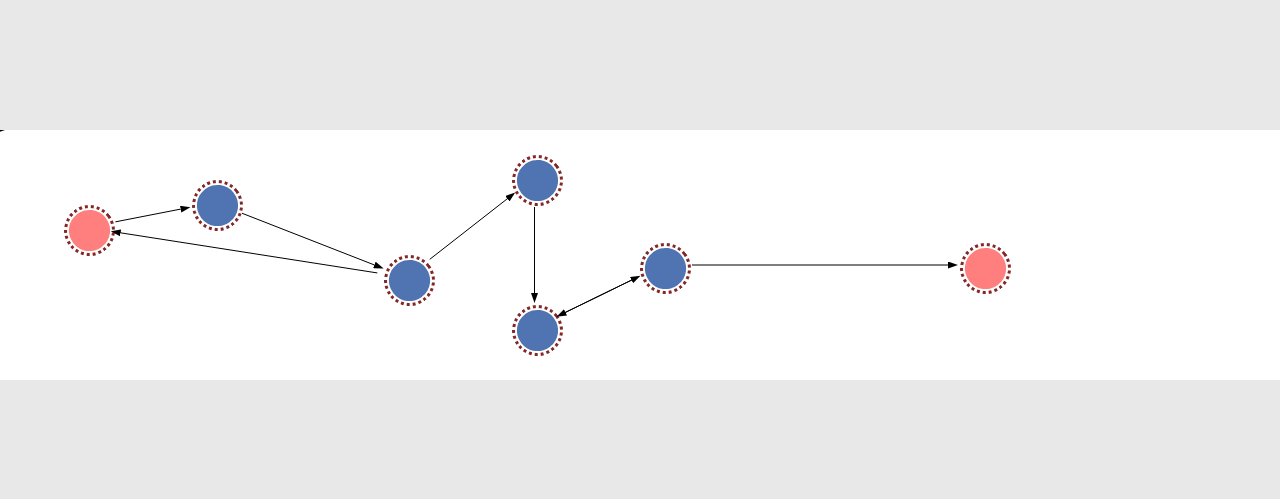
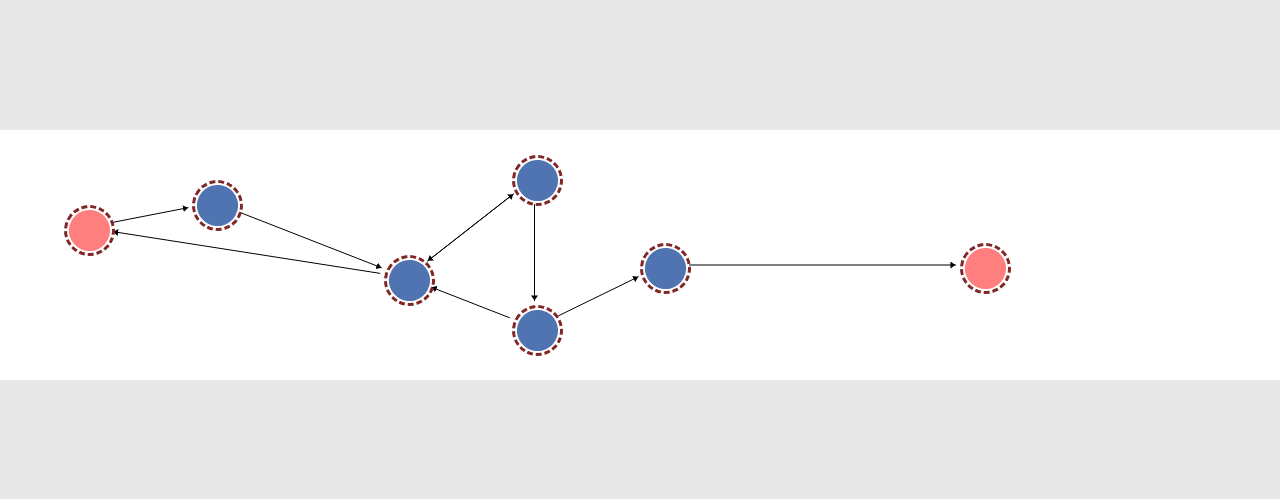
Before and after one commit to TCC2021SeniorProject/webGaphicalEvent, a plain HTML site: page index.html in a window 1280 px wide. Drawn offline with nearby package versions, Linux system fonts and the light colour scheme.

Commit message:
Fixed opposite direction bug and refactored code

```diff
--- a/css/test.css
+++ b/css/test.css
@@ -28,8 +28,8 @@ body {
     height: 45px;
     width: 45px;
     border: 1px solid;
-    border-color: rgb(131, 39, 39);
-    border-style: dotted;
+    border-color: hsl(0, 54%, 33%);
+    border-style: dashed;
     border-width: 3px;
     border-radius: 50%;
 }
@@ -42,6 +42,30 @@ body {
     width: 90%;
     background-color: rgb(79, 116, 177);
     border-radius: 50%;
+    transition: 1s;
+}
+
+.circle:hover {
+    background-color: rgb(44, 81, 141);
+    transition: 1s;
+}
+
+.inner_circle {
+    position: relative;
+    margin: auto;
+    height: 80%;
+    width: 80%;
+    top : 10%;
+    left: 0%;
+    background-color: rgb(163, 85, 85);
+    border-radius: 50%;
+    transition: 1s;
+    z-index: -1;
+}
+
+.inner_circle:hover {
+    background-color: rgb(116, 57, 57);
+    transition: 1s;
 }
 
 svg {
@@ -51,10 +75,12 @@ svg {
 }
 
 .line {
+    transition: 2s;
     position: absolute;
     background-color: #000;
     height: 4px;
     cursor: pointer;
+    z-index: 2;
 }
 
 #outer_circle_1 {
--- a/index.html
+++ b/index.html
@@ -8,42 +8,13 @@
   </head>
   <body>
     <div class="canvas" id="canvas">
-      <div class="outer_circle" id ="outer_circle_1">
-        <div class="circle" id ="circle_1"></div>
-      </div>
-
-      <div class="outer_circle" id ="outer_circle_2">
-        <div class="circle" id ="circle_2"></div>
-      </div>
-
-      <div class="outer_circle" id ="outer_circle_3">
-        <div class="circle" id ="circle_3"></div>
-      </div>
-
-      <div class="outer_circle" id ="outer_circle_4">
-        <div class="circle" id ="circle_4"></div>
-      </div>
-
-      <div class="outer_circle" id ="outer_circle_5">
-        <div class="circle" id ="circle_5"></div>
-      </div>
-
-      <div class="outer_circle" id ="outer_circle_6">
-        <div class="circle" id ="circle_6"></div>
-      </div>
-
-      <div class="outer_circle" id ="outer_circle_7">
-        <div class="circle" id ="circle_7"></div>
-      </div>
-
       <svg xmlns="http://www.w3.org/2000/svg" viewBox="0 0 350 100">
         <defs>
           <marker id="arrowhead" markerWidth="10" markerHeight="7"
-          refX="5" refY="3.5" orient="auto">
-            <polygon points="0 0, 10 3.5, 0 7" />
+          refX="5.5" refY="3.5" orient="auto">
+            <polygon points="0 0, 5 3.5, 0 7" />
           </marker>
         </defs>
-
       </svg>
 
       <svg>
@@ -73,6 +44,41 @@
       <svg>
         <line class="line" id="line_9" x1="0" y1="0" x2="0" y2="0" stroke="black" marker-end="url(#arrowhead)" />
       </svg>
+      <svg>
+        <line class="line" id="line_10" x1="0" y1="0" x2="0" y2="0" stroke="black" marker-end="url(#arrowhead)" />
+      </svg>
+
+      <div class="outer_circle" id ="outer_circle_1" >
+        <div class="circle" id ="circle_1">
+          <div class="inner_circle"></div>
+        </div>
+      </div>
+
+      <div class="outer_circle" id ="outer_circle_2">
+        <div class="circle" id ="circle_2"></div>
+      </div>
+
+      <div class="outer_circle" id ="outer_circle_3">
+        <div class="circle" id ="circle_3"></div>
+      </div>
+
+      <div class="outer_circle" id ="outer_circle_4">
+        <div class="circle" id ="circle_4"></div>
+      </div>
+
+      <div class="outer_circle" id ="outer_circle_5">
+        <div class="circle" id ="circle_5"></div>
+      </div>
+
+      <div class="outer_circle" id ="outer_circle_6">
+        <div class="circle" id ="circle_6"></div>
+      </div>
+
+      <div class="outer_circle" id ="outer_circle_7">
+        <div class="circle" id ="circle_7">
+          <div class="inner_circle"></div>
+        </div>
+      </div>
     </div>
   </body>
 </html>
--- a/script/test.js
+++ b/script/test.js
@@ -1,13 +1,16 @@
 //Used jquery
 
-const STRAIGHT_ANGLE = 180;
-const LINE_TIME_INTERVAL = 300;
+const STRAIGHT_ANGLE = 240;
 const CIRCLE_ROTATION_SPEED = 25;
+const FASTER_CIRCLE_ROTATION_SPEED = 15;
 const DEGREE_SHIFT = 1.5;
 const LINE_PADDING_VALUE = 7;
+const BACKWARD_MULTIPLIER = 19;
 
 function isZooming() {
-    var newPx_ratio = window.devicePixelRatio || window.screen.availWidth / document.documentElement.clientWidth;
+    var newPx_ratio = window.devicePixelRatio
+     || window.screen.availWidth
+      / document.documentElement.clientWidth;
     if (newPx_ratio != px_ratio) {
        px_ratio = newPx_ratio;
        return true;
@@ -16,113 +19,146 @@ function isZooming() {
     }
  }
 
-function rotate(outer_circles) {
+function rotate(outer_circles, faster) {
     counter = 0;
     var interval_obj = setInterval(function() {
         if (counter >= STRAIGHT_ANGLE) {
             counter = 0;
         }
         $(outer_circles).css({
-            'transform': 'rotate(' + counter * DEGREE_SHIFT + 'deg)'
+            'transform': 'rotate('
+              + counter * DEGREE_SHIFT + 'deg)'
         });
         counter++;
-    }, CIRCLE_ROTATION_SPEED);
+    }, (faster) ? FASTER_CIRCLE_ROTATION_SPEED
+         : CIRCLE_ROTATION_SPEED );
     return interval_obj;
 }
 
+//returns center points
 function getOffset(element) {
     var position = $(element).position();
     var xSize = $(element).width();
     var ySize = $(element).height();
     return {
-        left: position.left + xSize / 2,
-        top: position.top + ySize / 2
+        x: position.left + xSize / 2,
+        y: position.top + ySize / 2
     };
 }
 
 function getTheta(x1, y1, x2, y2) {
-    return Math.atan(((y2 - y1) / (x2 - x1)))
+    console.log("x: " + (x2 - x1));
+    console.log("y: " + -(y2 - y1));
+    console.log("Theta: " + Math.atan(-(y2 - y1) / (x2 - x1)));
+    return Math.atan(-(y2 - y1) / (x2 - x1));
 }
 
-function getStartPos(x1, y1, r, theta, flipped) {
-    if (flipped) {
-        return {
-            x1: x1 - Math.cos(theta) * r,
-            y1: y1 - Math.sin(theta) * r
-        }
-    } else {
-        return {
-            x1: x1 + Math.cos(theta) * r,
-            y1: y1 + Math.sin(theta) * r
-        }
+function getWidth(r, theta) {
+    return Math.cos(theta) * r * 0.90;
+}
+
+function getHeight(r, theta) {
+    return Math.sin(theta) * r * 0.90;
+}
+
+//starts at the contour of the circle
+function getStartPos(x1, y1, r, theta) {
+    return {
+        left: x1 + getWidth(r, theta),
+        top: y1 - getHeight(r, theta)
     }
 }
 
-function setEndPos(x2, y2, r, theta, flipped) {
-    if (flipped) {
-        return {
-            x2: x2 + Math.cos(theta) * r,
-            y2: y2 + Math.sin(theta) * r
-        }
-    } else {
-        return {
-            x2: x2 - Math.cos(theta) * r,
-            y2: y2 - Math.sin(theta) * r
-        }
+function getStartPosOpposite(x1, y1, r, theta) {
+    return {
+        left: x1 - getWidth(r, theta),
+        top: y1 + getHeight(r, theta)
     }
 }
 
+//ends at the contour of the circle
+function getEndPos(x2, y2, r, theta) {
+    return {
+        left: x2 - getWidth(r, theta),
+        top: y2 + getHeight(r, theta)
+    }
+}
 
-function centerLinePosition(line, x1, y1, x2, y2, r, flipped) {
-
-    var theta = getTheta(x1, y1, x2, y2);
-    var startPos = getStartPos(x1, y1, r, theta, flipped);
-    var endPos = setEndPos(x2, y2, r, theta, flipped);
-    $(line).attr("x1", startPos.x1);
-    $(line).attr("y1", startPos.y1);
-    $(line).attr("x2", endPos.x2);
-    $(line).attr("y2", endPos.y2);
+function getEndPosOpposite(x2, y2, r, theta) {
+    return {
+        left: x2 + getWidth(r, theta),
+        top: y2 - getHeight(r, theta)
+    }
 }
 
 function getRadiusOfCircle(circle) {
     return ($(circle).width() / 2) + LINE_PADDING_VALUE;
 }
 
-function drawLine(departCircle, arriveCircle, line, flipped) {
-    var departNodePos = getOffset(departCircle);
-    var arriveNodePos = getOffset(arriveCircle);
-    var r = getRadiusOfCircle(departCircle);
+//Get coordinations of the points
+function getCoordinations(startCir, endCir) {
+    var startCenter = getOffset(startCir);
+    var endCenter = getOffset(endCir);
+    var theta = getTheta(startCenter.x, startCenter.y,
+        endCenter.x, endCenter.y);
+    var r = getRadiusOfCircle(startCir);
 
-    //modify depart position
-    x1 = departNodePos.left;
-    y1 = departNodePos.top;
-
-    //modify arrive position
-    x2 = arriveNodePos.left;
-    y2 = arriveNodePos.top;
-    centerLinePosition(line, x1, y1, x2, y2, r, flipped);
+    //right-ward direction
+    if (startCenter.x <= endCenter.x) {
+        var startPos = getStartPos(startCenter.x, startCenter.y, r, theta);
+        var endPos = getEndPos(endCenter.x, endCenter.y, r, theta);
+    } else { //left-ward direction
+        var startPos = getStartPosOpposite(startCenter.x, startCenter.y, r, theta);
+        var endPos = getEndPosOpposite(endCenter.x, endCenter.y, r, theta);
+    }
+    return {
+        startPos,
+        endPos
+    }
 }
 
-function draw(circles, lines) {
-    //draw dynamic lines
-    var interval_obj = setInterval(function() {
-        counter++;
-    }, LINE_TIME_INTERVAL);
+//Origin point of y starts from the top not the bottom
+function drawLine(startPos, endPos, line) {
 
+    var start_x = startPos.left;
+    var start_y = startPos.top;
+    var end_x = endPos.left;
+    var end_y = endPos.top;
+
+    $(line).attr("x1", start_x);
+    $(line).attr("y1", start_y);
+    $(line).attr("x2", end_x);
+    $(line).attr("y2", end_y);
+}
+
+function initialize_and_draw_line(circles, lines) {
     //Draw lines between each node
-    for (let i = 0; i < circles.length - 1; i++) {
-        drawLine(circles[i], circles[i + 1], lines[i], false);
+    let i = 0;
+    for (i = 0;i < circles.length - 1; i++) {
+        var coord = getCoordinations(circles[i], circles[i + 1]);
+        drawLine(coord.startPos, coord.endPos, lines[i]);
     }
-    drawLine(circles[2], circles[0], lines[6], true);
-    drawLine(circles[5], circles[4], lines[7], true);
+    //line 7: index 6
+    var coord = getCoordinations(circles[2], circles[0]);
+    drawLine(coord.startPos, coord.endPos, lines[++i]);
+    //line 8: index 7
+    var coord = getCoordinations(circles[4], circles[2]);
+    drawLine(coord.startPos, coord.endPos, lines[++i]);
+    //line 9: index 8
+    var coord = getCoordinations(circles[3], circles[2]);
+    drawLine(coord.startPos, coord.endPos, lines[++i]);
 }
+
+
 
 $(function() {
     var outer_circles = $('.outer_circle');
     var lines = $('.line');
-    var rotate_obj = rotate(outer_circles);
 
-    //draw additional graphics
-    draw(outer_circles, lines);
+    //setup gradual points
+    initialize_and_draw_line(outer_circles, lines);
+
+
+    var rotate_obj = rotate(outer_circles, false);
     //clearInterval(rotate_obj);
 });
```
